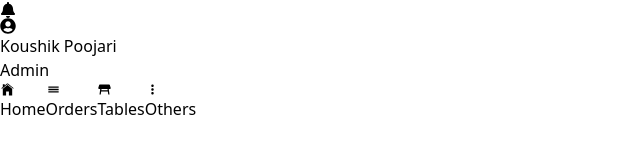
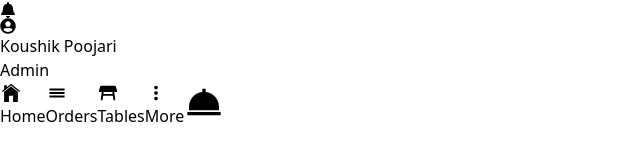
Before and after one commit to Veerajrao/DineDesk-POS-Management-System, a React (Vite) app: page / in a window 1280 px wide. Shown: the part 362-522 px from the top of the page, without its empty margins (0-640 px from the left). Built offline with nearby package versions, Linux system fonts and the light colour scheme.

Commit message:
added dish icon

```diff
--- a/src/App.jsx
+++ b/src/App.jsx
@@ -1,7 +1,6 @@
 import { BrowserRouter as Router,Routes,Route } from "react-router-dom"
 import { Home,Auth,Orders } from "./pages"
 import Header from "./components/shared/Header"
-
 
 function App() {
   return (
--- a/src/components/shared/BottomNav.jsx
+++ b/src/components/shared/BottomNav.jsx
@@ -1,16 +1,24 @@
-import React from "react";
+import React from 'react'
 import { IoReorderThreeSharp } from "react-icons/io5";
 import { MdMoreVert } from "react-icons/md";
 import { MdTableRestaurant } from "react-icons/md";
+import { BiSolidDish } from "react-icons/bi";
 import { IoIosHome } from "react-icons/io";
 const BottomNav = () => {
-    return(
-        <div className="fixed bottom-0 left-0 right-0 bg-[#262626] p-2 h-16 flex justify-around">
-            <button className="inline mr-4"><IoIosHome size={15} />Home</button>
-            <button  className="inline mr-4"><IoReorderThreeSharp size={15}/>Orders</button>
-            <button  className="inline mr-4"><MdTableRestaurant size={15} />Tables</button>
-            <button  className="inline mr-4"> <MdMoreVert size={15}/>Others</button>
-        </div>
-    )
+  return (
+    <div className="fixed bottom-0 left-0 right-0 bg-[#262626] p-2 h-12 flex justify-around">
+        <button className=" flex items-center justify-center text-[#ababab] bg-[#363636] w-[200px] rounded-[20px]">
+            <IoIosHome className='inline mr-2' size={22} /><p>Home</p></button>
+        <button  className="flex items-center justify-center text-[#ababab] bg-[#363636] w-[200px] rounded-[20px]">
+            <IoReorderThreeSharp className='inline mr-2' size={22}/><p>Orders</p></button>
+        <button  className=" flex items-center justify-center text-[#ababab] bg-[#363636] w-[200px] rounded-[20px]">
+            <MdTableRestaurant className='inline mr-2' size={22} /><p>Tables</p></button>
+        <button  className="flex items-center justify-center text-[#ababab] bg-[#363636] w-[200px] rounded-[20px]">
+            <MdMoreVert className='inline mr-2' size={22}/><p>More</p></button>
+        <button className='bg-[#F6B100] rounded-full p-3 items-center absolute bottom-5'><BiSolidDish size={40}/>
+        </button>
+    </div>
+  )
 }
+
 export default BottomNav
--- a/src/pages/Home.jsx
+++ b/src/pages/Home.jsx
@@ -1,5 +1,5 @@
 import React from "react"
-import BottomNav from "../components/shared/bottomNav";
+import BottomNav from "../components/shared/BottomNav"
 const Home =() =>{
     return(
         <section className="bg-[#1f1f1f] h-[calc(100vh-7rem)] overflow-hidden flex gap-3">
```
